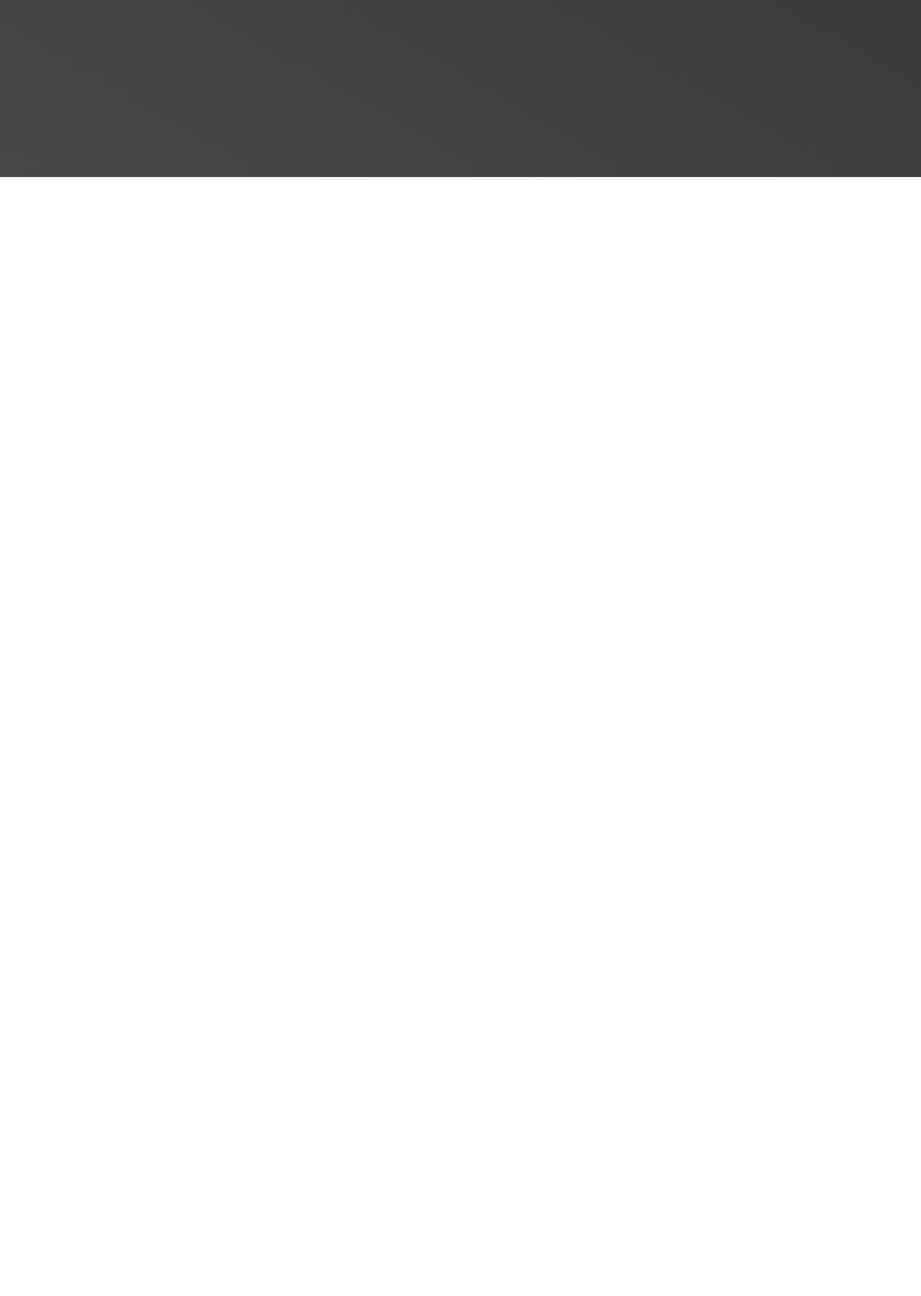
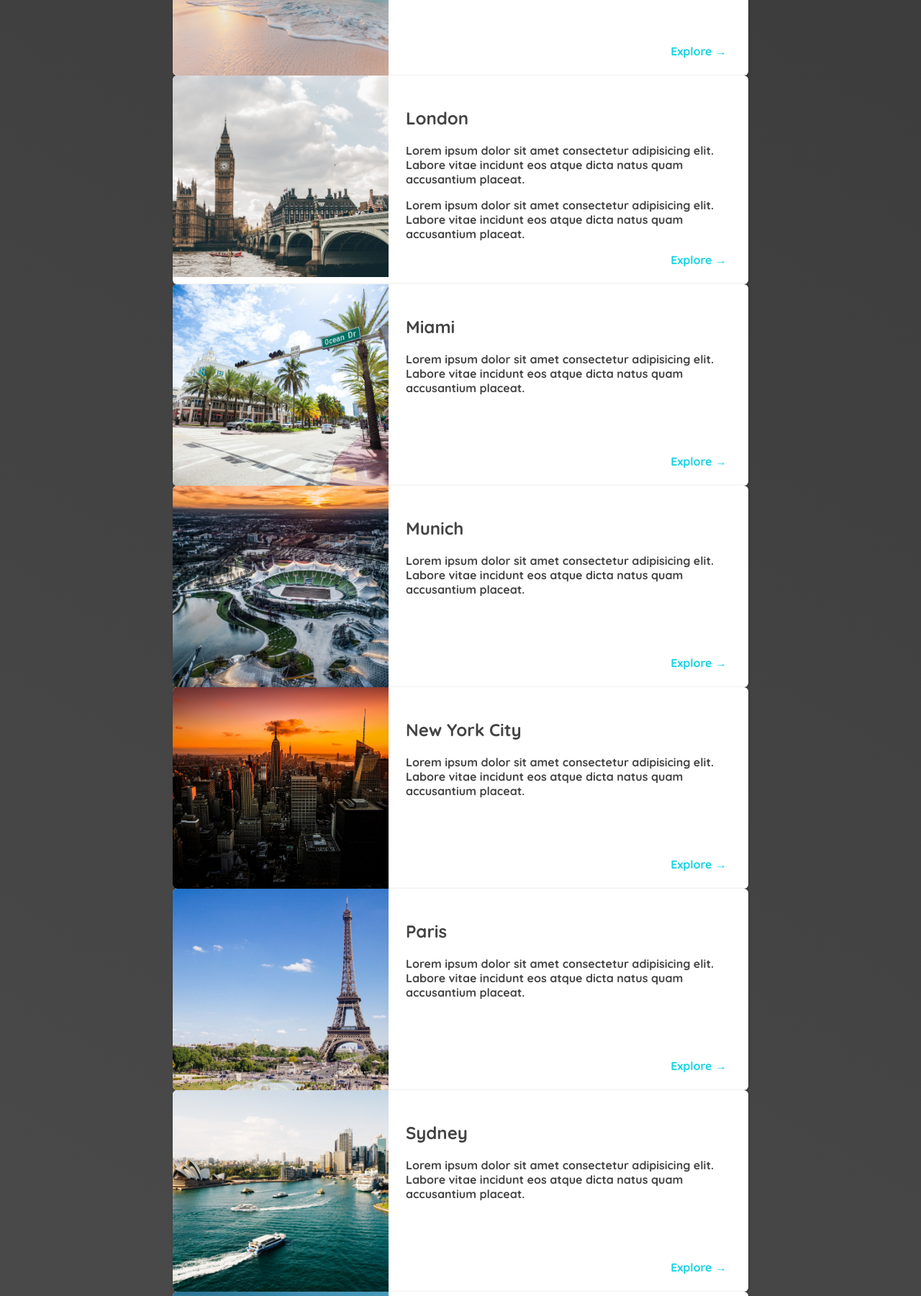
Before and after one commit to ForLunch01/web-project-travel, a plain HTML site: page places.html in a window 1280 px wide. Shown: the part 554-2355 px from the top of the page at 72% size. Before the commit the page ends 800 px from the top, so only its background shows below. Drawn offline with Linux system fonts and the light colour scheme.

Commit message:
add images

```diff
--- a/places.html
+++ b/places.html
@@ -26,17 +26,158 @@
     <main>
       <ul>
         <li>
-          <img src="/images/places/barcelona.jpg" alt="City of Barcelona" />
+          <img src="images/places/barcelona.jpg" alt="City of Barcelona" />
           <div class="item-content">
             <div>
               <h2>Barcelona</h2>
-              <p>Lorem, ipsum dolor sit amet consectetur adipisicing elit.</p>
+              <p>
+                Lorem ipsum dolor sit amet consectetur adipisicing elit. Labore
+                vitae incidunt eos atque dicta natus quam accusantium placeat.
+              </p>
             </div>
             <div class="actions">
-              <a
-                href="https://ko.wikipedia.org/wiki/%EB%B0%94%EB%A5%B4%EC%85%80%EB%A1%9C%EB%82%98"
-                >Explore</a
+              <a href="https://en.wikipedia.org/wiki/Barcelona">Explore &#x2192</a>
+            </div>
+          </div>
+        </li>
+        <li>
+          <img src="images/places/hawaii.jpg" alt="Hawaii beach" />
+          <div class="item-content">
+            <div>
+              <h2>Hawaii</h2>
+              <p>
+                Lorem ipsum dolor sit amet consectetur adipisicing elit. Labore
+                vitae incidunt eos atque dicta natus quam accusantium placeat.
+              </p>
+            </div>
+            <div class="actions">
+              <a href="hhttps://en.wikipedia.org/wiki/Hawaii">Explore &#x2192</a>
+            </div>
+          </div>
+        </li>
+        <li>
+          <img src="images/places/london.jpg" alt="London city" />
+          <div class="item-content">
+            <div>
+              <h2>London</h2>
+              <p>
+                Lorem ipsum dolor sit amet consectetur adipisicing elit. Labore
+                vitae incidunt eos atque dicta natus quam accusantium placeat.
+              </p>
+              <p>
+                Lorem ipsum dolor sit amet consectetur adipisicing elit. Labore
+                vitae incidunt eos atque dicta natus quam accusantium placeat.
+              </p>
+            </div>
+            <div class="actions">
+              <a href="https://en.wikipedia.org/wiki/London">Explore &#x2192</a>
+            </div>
+          </div>
+        </li>
+        <li>
+          <img src="images/places/miami.jpg" alt="Miami streets" />
+          <div class="item-content">
+            <div>
+              <h2>Miami</h2>
+              <p>
+                Lorem ipsum dolor sit amet consectetur adipisicing elit. Labore
+                vitae incidunt eos atque dicta natus quam accusantium placeat.
+              </p>
+            </div>
+            <div class="actions">
+              <a href="https://en.wikipedia.org/wiki/Miami">Explore &#x2192</a>
+            </div>
+          </div>
+        </li>
+        <li>
+          <img src="images/places/munich.jpg" alt="Munich football stadium" />
+          <div class="item-content">
+            <div>
+              <h2>Munich</h2>
+              <p>
+                Lorem ipsum dolor sit amet consectetur adipisicing elit. Labore
+                vitae incidunt eos atque dicta natus quam accusantium placeat.
+              </p>
+            </div>
+            <div class="actions">
+              <a href="https://en.wikipedia.org/wiki/Munich">Explore &#x2192</a>
+            </div>
+          </div>
+        </li>
+        <li>
+          <img src="images/places/new-york-city.jpg" alt="New York City skyline" />
+          <div class="item-content">
+            <div>
+              <h2>New York City</h2>
+              <p>
+                Lorem ipsum dolor sit amet consectetur adipisicing elit. Labore
+                vitae incidunt eos atque dicta natus quam accusantium placeat.
+              </p>
+            </div>
+            <div class="actions">
+              <a href="https://en.wikipedia.org/wiki/New_York_City"
+                >Explore &#x2192</a
               >
+            </div>
+          </div>
+        </li>
+        <li>
+          <img src="images/places/paris.jpg" alt="Paris city" />
+          <div class="item-content">
+            <div>
+              <h2>Paris</h2>
+              <p>
+                Lorem ipsum dolor sit amet consectetur adipisicing elit. Labore
+                vitae incidunt eos atque dicta natus quam accusantium placeat.
+              </p>
+            </div>
+            <div class="actions">
+              <a href="https://en.wikipedia.org/wiki/Paris">Explore &#x2192</a>
+            </div>
+          </div>
+        </li>
+        <li>
+          <img src="images/places/sydney.jpg" alt="Sydney beach" />
+          <div class="item-content">
+            <div>
+              <h2>Sydney</h2>
+              <p>
+                Lorem ipsum dolor sit amet consectetur adipisicing elit. Labore
+                vitae incidunt eos atque dicta natus quam accusantium placeat.
+              </p>
+            </div>
+            <div class="actions">
+              <a href="https://en.wikipedia.org/wiki/Sydney">Explore &#x2192</a>
+            </div>
+          </div>
+        </li>
+        <li>
+          <img src="images/places/tokyo.jpg" alt="Tokyo skyline" />
+          <div class="item-content">
+            <div>
+              <h2>Tokyo</h2>
+              <p>
+                Lorem ipsum dolor sit amet consectetur adipisicing elit. Labore
+                vitae incidunt eos atque dicta natus quam accusantium placeat.
+              </p>
+            </div>
+            <div class="actions">
+              <a href="https://en.wikipedia.org/wiki/Tokyo">Explore &#x2192</a>
+            </div>
+          </div>
+        </li>
+        <li>
+          <img src="images/places/bali.jpg" alt="Bali beach" />
+          <div class="item-content">
+            <div>
+              <h2>Bali</h2>
+              <p>
+                Lorem ipsum dolor sit amet consectetur adipisicing elit. Labore
+                vitae incidunt eos atque dicta natus quam accusantium placeat.
+              </p>
+            </div>
+            <div class="actions">
+              <a href="https://en.wikipedia.org/wiki/Bali">Explore &#x2192</a>
             </div>
           </div>
         </li>
```
Also changed, not shown: images/places/bali.jpg (added), images/places/hawaii.jpg (added), images/places/london.jpg (added), images/places/new-york-city.jpg (added), images/places/paris.jpg (added), images/places/sydney.jpg (added), images/places/tokyo.jpg (added).
